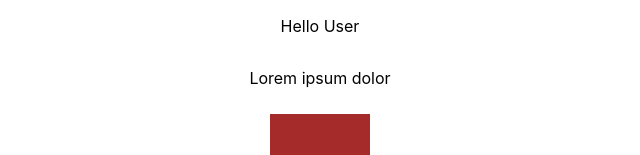
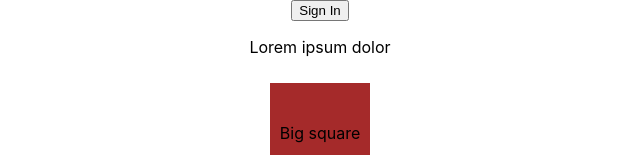
Before and after one commit to olgashumilova/react-hw, a React (Create React App) app in the folder reacthw/: page / in a window 1280 px wide. Shown: the top 155 px of the page, without its empty margins (320-960 px from the left). Built offline with nearby package versions, Linux system fonts and the light colour scheme.

Commit message:
fix: fix Ex1

```diff
--- a/reacthw/src/components/Ex1/index.js
+++ b/reacthw/src/components/Ex1/index.js
@@ -6,15 +6,17 @@ class Ex1 extends React.Component {
         isSignedIn: false
     }
 
-    change = setTimeout(() => {
+    change = () =>
 
-        if (this.state.isSignedIn === false) {
-            this.setState ({isSignedIn: true})
-        } else {
-            this.setState ({isSignedIn: false})
-        }
+        {setTimeout(() => {
+            if (this.state.isSignedIn === false) {
+                this.setState ({isSignedIn: true})
+            } else {
+                this.setState ({isSignedIn: false})
+            }
+        }, 3000)
 
-    }, 3000)
+    }
 
     render () {
         return (
```
